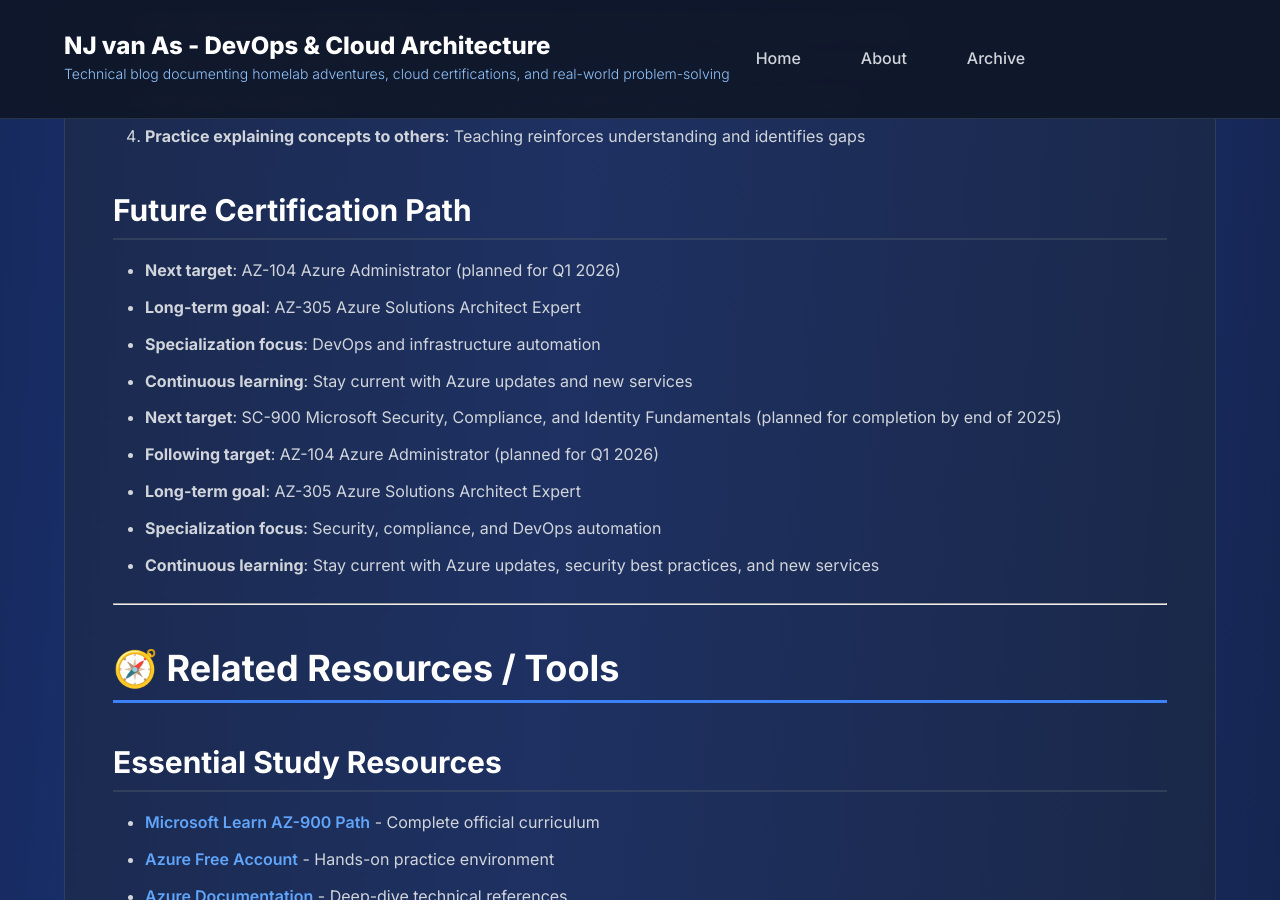
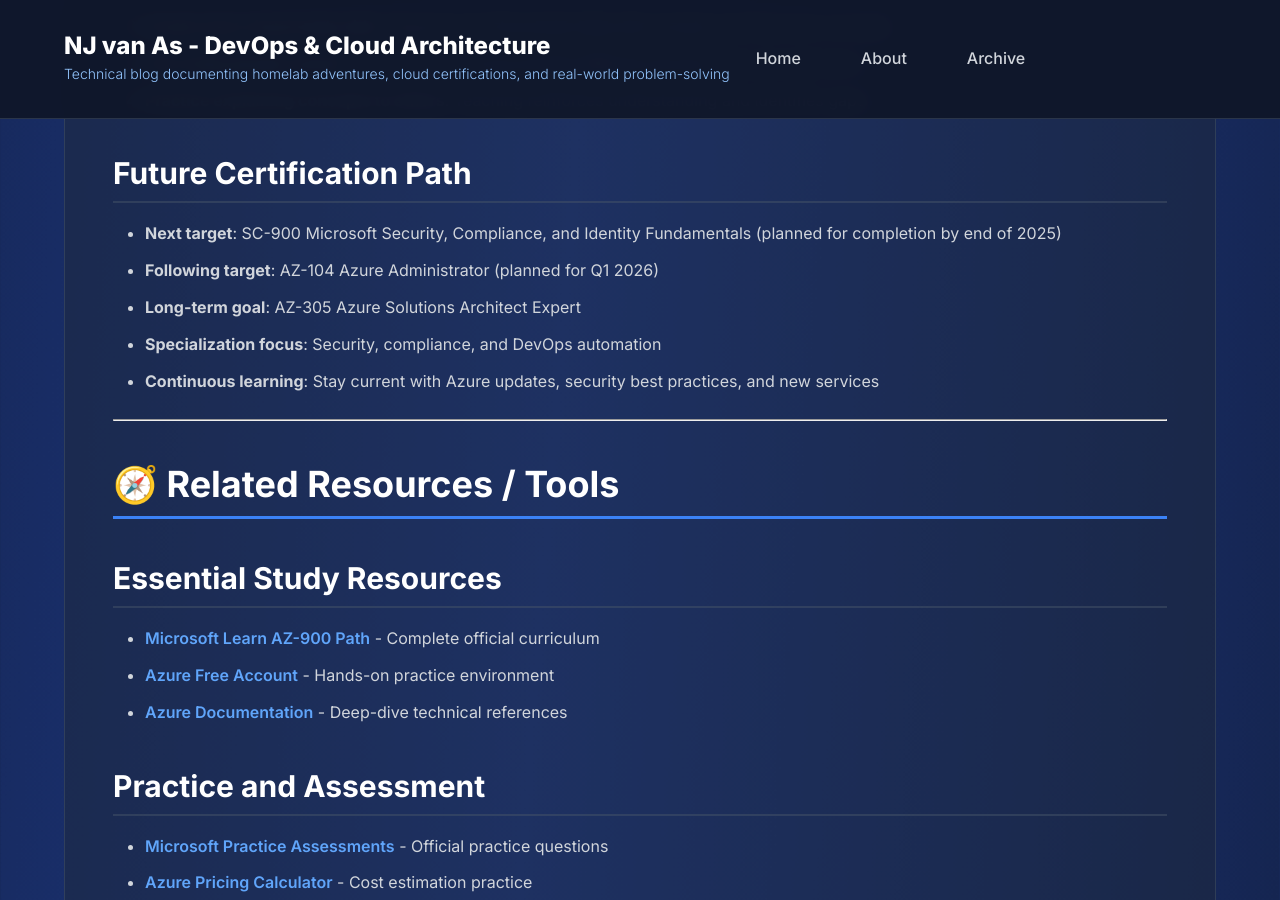
Before and after one commit to njvanas/Blog, a Jekyll site: the page built from _posts/2025-09-15-az900-certification-journey.md, in a window 1280 px wide and 900 px high, scrolled down 9036 px. Built offline with Jekyll 4.4.1, drawn with Linux system fonts in a browser that asks for light colours; some of the changed text lies outside the part shown.

Commit message:
Fix duplicate content and align certification path

```diff
--- a/_posts/2025-09-15-az900-certification-journey.md
+++ b/_posts/2025-09-15-az900-certification-journey.md
@@ -209,10 +208,6 @@ For each governance topic:
 4. **Practice explaining concepts to others**: Teaching reinforces understanding and identifies gaps
 
 ## Future Certification Path
-- **Next target**: AZ-104 Azure Administrator (planned for Q1 2026)
-- **Long-term goal**: AZ-305 Azure Solutions Architect Expert
-- **Specialization focus**: DevOps and infrastructure automation
-- **Continuous learning**: Stay current with Azure updates and new services
 - **Next target**: SC-900 Microsoft Security, Compliance, and Identity Fundamentals (planned for completion by end of 2025)
 - **Following target**: AZ-104 Azure Administrator (planned for Q1 2026)
 - **Long-term goal**: AZ-305 Azure Solutions Architect Expert
```
Also changed, not shown: other parts of _posts/2025-09-15-az900-certification-journey.md (+0 -1 lines).
